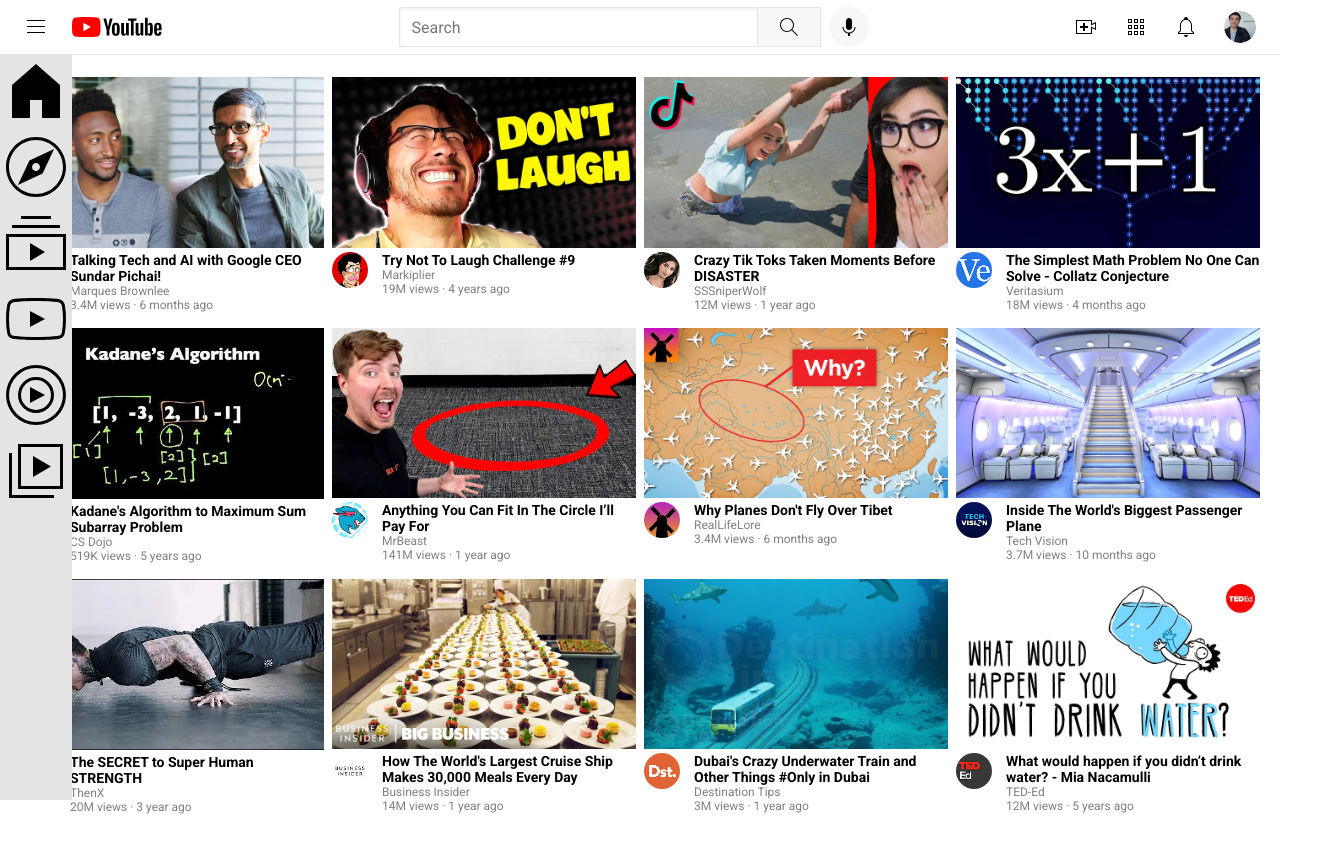
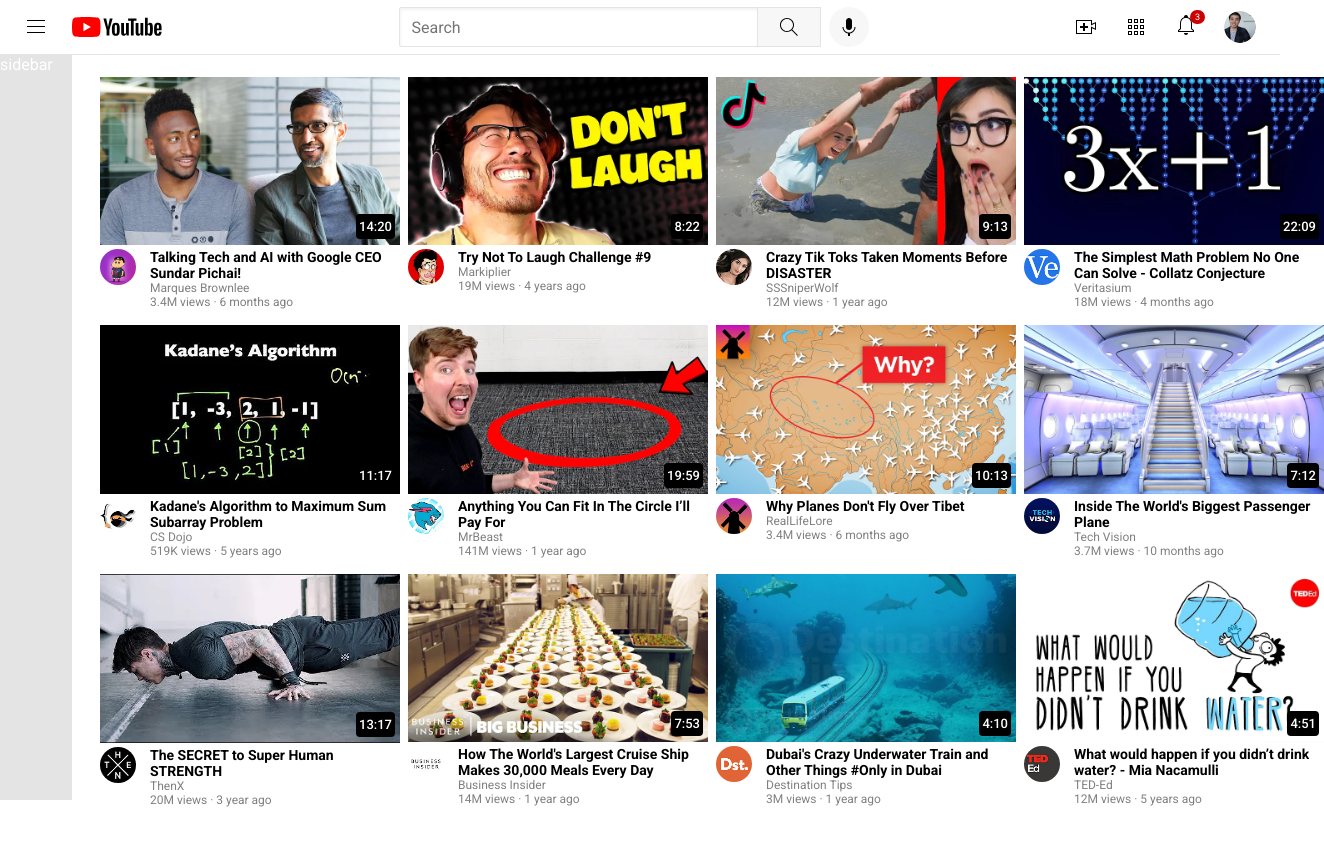
Before and after one commit to hoanghaihuynh/YoutubeClone, a plain HTML site: page youtube.html in a window 1280 px wide. Shown: the whole page, 1324 px wide, since content can reach past the window. Drawn offline with Linux system fonts and the light colour scheme.

Commit message:
DONE! Position SideBar

```diff
--- a/styles/general.css
+++ b/styles/general.css
@@ -7,5 +7,5 @@
     box-sizing: border-box;
   }
 body{
-  padding: 57px 0 250px 0px;
+  padding: 57px 0 250px 80px;
 }
--- a/styles/header.css
+++ b/styles/header.css
@@ -2,6 +2,7 @@
 :root{
     --light-grey: rgb(247, 247, 247);
     --border-grey-colour: rgb(228,228,228);
+    --youtube-logo-colour: rgb(204, 0, 0);
 }
 
 .header{
@@ -29,6 +30,8 @@
         cursor: pointer;
     }
     border-bottom: 0.5px solid var(--border-grey-colour);
+    z-index: 1;
+    /*z-index: 1=> ưu tiên header đứng trước video-preview(z-index: 0)*/
 }
 /* left header section */
 .left-section{
@@ -125,3 +128,16 @@
     height: 32px;
     border-radius: 16px;
 }
+.notifications-icon-container{
+    position: relative;
+}
+.notifications-quanity{
+    background-color: var(--youtube-logo-colour);
+    color: white;
+    top: -3px;
+    right: -7px;
+    position: absolute;
+    padding: 2px 5px 2px 5px;
+    border-radius: 80px;
+    font-size: 9px;
+}
--- a/styles/sidebar.css
+++ b/styles/sidebar.css
@@ -10,4 +10,11 @@
     bottom: 0;
     top: 55px;
     width: 72px;
+    z-index: 1;
+    /*Nếu không có z-index: 1, thì
+    thumbnail sẽ đè lên sidebar
+    */
+    img{
+        height: 32px;
+    }
 }
--- a/styles/videos.css
+++ b/styles/videos.css
@@ -5,15 +5,32 @@
   column-gap: 8px;
   row-gap: 16px;
   padding: 20px;
+  /* margin-left: 70px; */
 }
 .video-preview {
-  /* width: 300px;
-  display: inline-block;
+  width: 300px;
+  /* display: inline-block;
   vertical-align: top;
   margin-right: 15px; */
 }
 .thumbnail {
   width: 100%;
+  z-index: 0;
+}
+.thumbnail-row{
+  position: relative;
+}
+.video-time{
+  position: absolute;
+  background-color: black;
+  color: white;
+  bottom: 10px;
+  right: 5px;
+  padding: 5px 3px 5px 3px;
+  border-radius: 4px;
+  font-family: roboto;
+  font-size: 13px;
+  font-weight: 500;
 }
 /*Grid Video*/
 .video-grid-content{
@@ -50,6 +67,7 @@
     row-gap: 16px;
   }
   .video-preview {
+    z-index: 0;
     /* width: 300px;
     display: inline-block;
     vertical-align: top;
--- a/youtube.html
+++ b/youtube.html
@@ -28,36 +28,23 @@
       <div class="right-section">
         <img class="youtube-upload" src="img-logo/upload.svg" alt="">
         <img class="youtube-apps" src="img-logo/youtube-apps.svg" alt="">
-        <img class="notifications" src="img-logo/notifications.svg" alt="">
+        <div class="notifications-icon-container">
+          <img class="notifications" src="img-logo/notifications.svg" alt="">
+          <div class="notifications-quanity">3</div>
+        </div>
         <img class="my-channel" src="img-logo/my-channel.jpeg" alt="">
       </div>
     </div>
     <!-- sidebar -->
     <div class="sidebar">
-      <div class="sidebar-element">
-        <img src="img/sidebar-img/home.svg" alt="">
-      </div>
-      <div class="sidebar-element">
-        <img src="img/sidebar-img/explore.svg" alt="">
-      </div>
-      <div class="sidebar-element">
-        <img src="img/sidebar-img/subscriptions.svg" alt="">
-      </div>
-      <div class="sidebar-element">
-        <img src="img/sidebar-img/originals.svg" alt="">
-      </div>
-      <div class="sidebar-element">
-        <img src="img/sidebar-img/youtube-music.svg" alt="">
-      </div>
-      <div class="sidebar-element">
-        <img src="img/sidebar-img/library.svg" alt="">
-      </div>
+     sidebar
     </div>
    <!-- video section -->
    <div class="video-grid">
     <div class="video-preview">
-      <div>
+      <div class="thumbnail-row">
         <img class="thumbnail" src="img/thumbnail-1.webp" alt="error img" />
+        <div class="video-time">14:20</div>
       </div>
       <div class="video-grid-content">
         <div class="channel-picture">
@@ -74,8 +61,9 @@
     </div>
 
     <div class="video-preview">
-      <div>
+      <div class="thumbnail-row">
         <img class="thumbnail" src="img/thumbnail-2.webp" alt="error img" />
+        <div class="video-time">8:22</div>
       </div>
       <div class="video-grid-content">
         <div class="channel-picture">
@@ -92,8 +80,9 @@
     </div>
 
     <div class="video-preview">
-      <div>
+      <div class="thumbnail-row">
         <img class="thumbnail" src="img/thumbnail-3.webp" alt="error img" />
+        <div class="video-time">9:13</div>
       </div>
       <div class="video-grid-content">
         <div class="channel-picture">
@@ -110,8 +99,9 @@
     </div>
 
     <div class="video-preview">
-      <div>
+      <div class="thumbnail-row">
         <img class="thumbnail" src="img/thumbnail-4.webp" alt="error img" />
+        <div class="video-time">22:09</div>
       </div>
       <div class="video-grid-content">
         <div class="channel-picture">
@@ -128,8 +118,9 @@
     </div>
 
     <div class="video-preview">
-      <div>
+      <div class="thumbnail-row">
         <img class="thumbnail" src="img/thumbnail-5.webp" alt="error img" />
+        <div class="video-time">11:17</div>
       </div>
       <div class="video-grid-content">
         <div class="channel-picture">
@@ -146,8 +137,9 @@
     </div>
 
     <div class="video-preview">
-      <div>
+      <div class="thumbnail-row">
         <img class="thumbnail" src="img/thumbnail-6.webp" alt="error img" />
+        <div class="video-time">19:59</div>
       </div>
       <div class="video-grid-content">
         <div class="channel-picture">
@@ -164,8 +156,9 @@
     </div>
 
     <div class="video-preview">
-      <div>
+      <div class="thumbnail-row">
         <img class="thumbnail" src="img/thumbnail-7.webp" alt="error img" />
+        <div class="video-time">10:13</div>
       </div>
       <div class="video-grid-content">
         <div class="channel-picture">
@@ -182,8 +175,9 @@
     </div>
 
     <div class="video-preview">
-      <div>
+      <div class="thumbnail-row">
         <img class="thumbnail" src="img/thumbnail-8.webp" alt="error img" />
+        <div class="video-time">7:12</div>
       </div>
       <div class="video-grid-content">
         <div class="channel-picture">
@@ -201,8 +195,9 @@
     </div>
 
     <div class="video-preview">
-      <div>
+      <div class="thumbnail-row">
         <img class="thumbnail" src="img/thumbnail-9.webp" alt="error img" />
+        <div class="video-time">13:17</div>
       </div>
       <div class="video-grid-content">
         <div class="channel-picture">
@@ -219,8 +214,9 @@
     </div>
 
     <div class="video-preview">
-      <div>
+      <div class="thumbnail-row">
         <img class="thumbnail" src="img/thumbnail-10.webp" alt="error img" />
+        <div class="video-time">7:53</div>
       </div>
       <div class="video-grid-content">
         <div class="channel-picture">
@@ -237,8 +233,9 @@
     </div>
 
     <div class="video-preview">
-      <div>
+      <div class="thumbnail-row">
         <img class="thumbnail" src="img/thumbnail-11.webp" alt="error img" />
+        <div class="video-time">4:10</div>
       </div>
       <div class="video-grid-content">
         <div class="channel-picture">
@@ -255,8 +252,9 @@
     </div>
 
     <div class="video-preview">
-      <div>
+      <div class="thumbnail-row">
         <img class="thumbnail" src="img/thumbnail-12.webp" alt="error img" />
+        <div class="video-time">4:51</div>
       </div>
       <div class="video-grid-content">
         <div class="channel-picture">
```
Also changed, not shown: position.html (+34 -4 lines).
